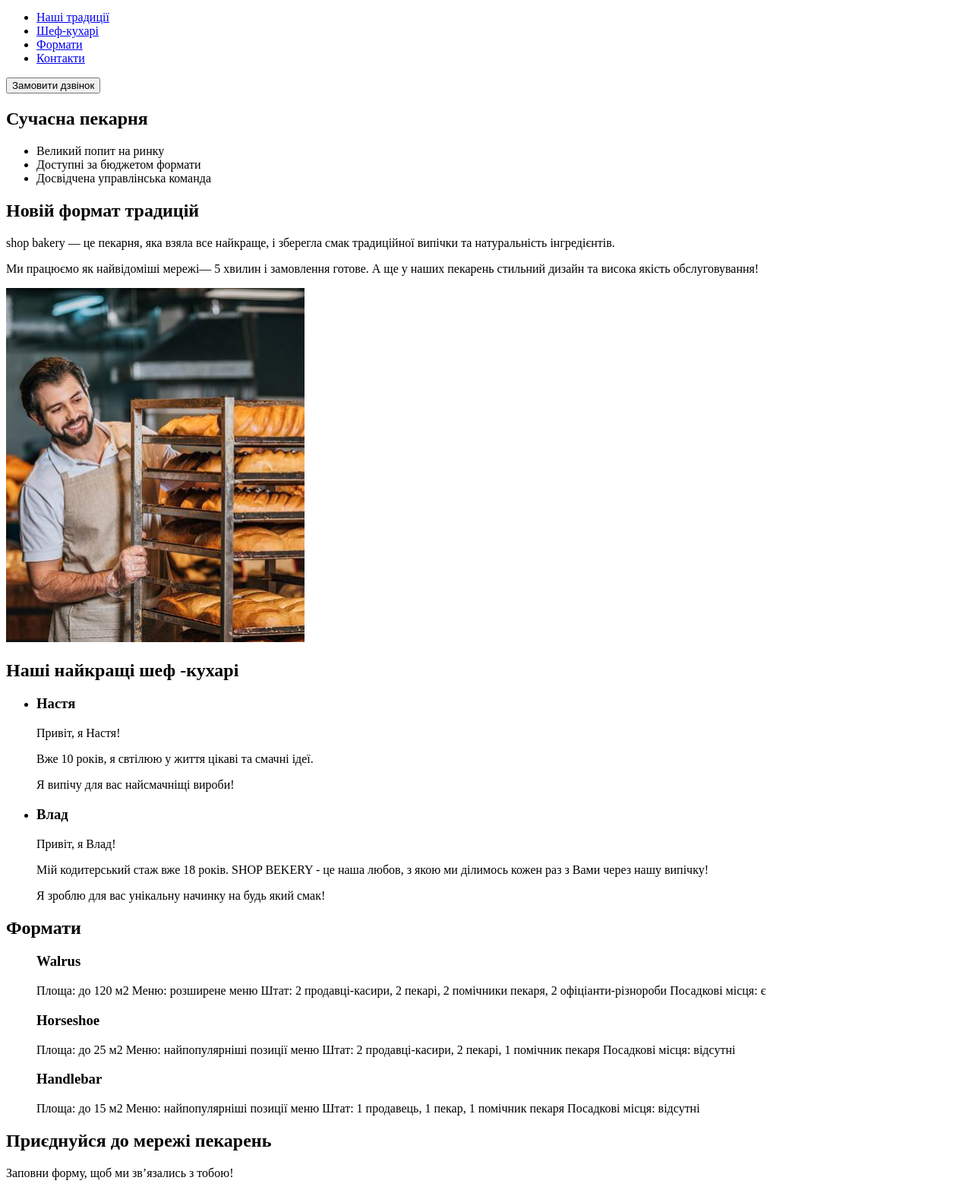
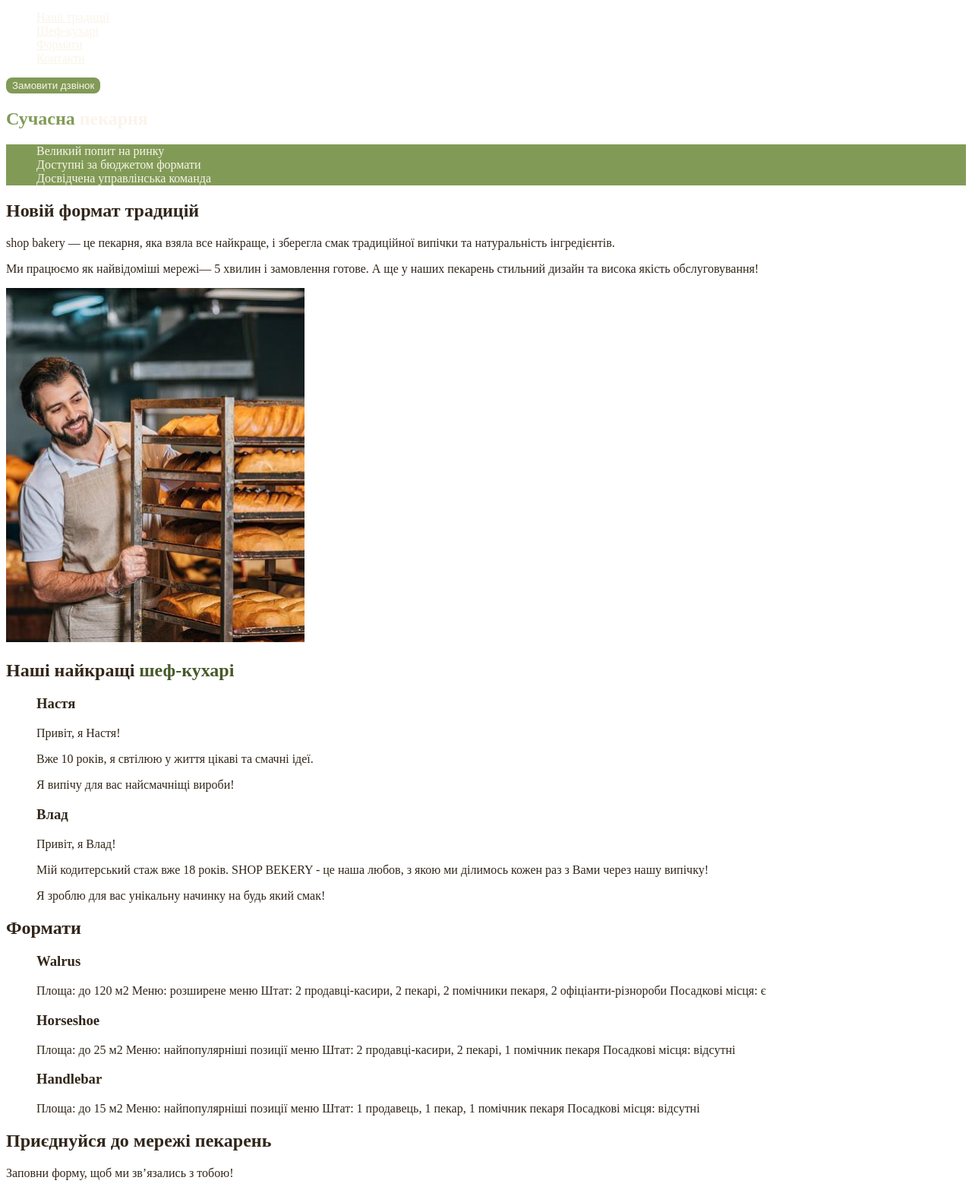
Before and after one commit to Bandosover/-, a plain HTML site: page index.html in a window 1280 px wide. Shown: the part 60-1626 px from the top of the page at 76% size. Drawn offline with Linux system fonts and the light colour scheme.

Commit message:
Add files via upload

```diff
--- /dev/null
+++ b/css/styles.css
@@ -0,0 +1,50 @@
+:root {
+  --color-primary-dark: #31261a;
+  --color-primary-light: #faf4ea;
+  --color-brand-light: #819b57;
+  --color-brand-dark: #465929;
+}
+
+/* Base */
+body {
+  color: var(--color-primary-dark);
+}
+
+ul {
+  list-style-type: none;
+}
+/* Button */
+.button {
+  color: var(--color-primary-light);
+  background-color: var(--color-brand-light);
+  border: 2px solid var(--color-brand-light);
+  border-radius: 8px;
+  cursor: pointer;
+}
+.button:hover {
+  color: var(--color-brand-dark);
+  background-color: transparent;
+}
+/* Link */
+.link {
+  color: var(--color-primary-light);
+}
+.link:hover {
+  color: var(--color-brand-light);
+}
+/* Hero section */
+.hero-title {
+  color: var(--color-primary-light);
+}
+.hero-title .accent {
+  color: var(--color-brand-light);
+}
+/* Advantages section */
+.advantages-list {
+  color: var(--color-primary-light);
+  background-color: var(--color-brand-light);
+}
+
+.section-title .accent {
+  color: var(--color-brand-dark);
+}
--- a/index.html
+++ b/index.html
@@ -3,34 +3,35 @@
   <head>
     <meta charset="UTF-8" />
     <meta name="viewport" content="width=device-width, initial-scale=1.0" />
-    <title>Genius Test</title>
+    <title>Сучасна пекарня</title>
+    <link rel="stylesheet" href="./css/styles.css" />
   </head>
   <body>
     <header>
       <nav>
-        <a href="#">
+        <a href="/">
           <img src="./images/logo.svg" alt="Логотип Сучасної пекарні" />
         </a>
         <ul>
-          <li><a href="#">Наші традиції</a></li>
-          <li><a href="#">Шеф-кухарі</a></li>
-          <li><a href="#">Формати</a></li>
-          <li><a href="#">Контакти</a></li>
+          <li><a class="link" href="#traditions-section">Наші традиції</a></li>
+          <li><a class="link" href="#chef-section">Шеф-кухарі</a></li>
+          <li><a class="link" href="#formats-section">Формати</a></li>
+          <li><a class="link" href="#contact-section">Контакти</a></li>
         </ul>
       </nav>
-      <button type="button">Замовити дзвінок</button>
+      <button class="button" type="button">Замовити дзвінок</button>
     </header>
     <main>
-      <section>
-        <h1>Сучасна пекарня</h1>
+      <section class="main-section">
+        <h1 class="hero-title"><span class="accent">Сучасна</span> пекарня</h1>
       </section>
-      <section>
-        <ul>
+      <section id="traditions-section">
+        <ul class="advantages-list">
           <li>Великий попит на ринку</li>
           <li>Доступні за бюджетом формати</li>
           <li>Досвідчена управлінська команда</li>
         </ul>
-        <h2>Новій формат традицій</h2>
+        <h2 class="section-title">Новій формат традицій</h2>
         <p>
           <span>shop bakery</span> — це пекарня, яка взяла все найкраще, і
           зберегла смак традиційної випічки та натуральність інгредієнтів.
@@ -45,8 +46,10 @@
           alt="Чоловік пекаро дивиться на хліб з усмішкою"
         />
       </section>
-      <section>
-        <h2>Наші найкращі шеф -кухарі</h2>
+      <section id="chef-section">
+        <h2 class="section-title">
+          Наші найкращі <span class="accent">шеф-кухарі</span>
+        </h2>
         <ul>
           <li>
             <article>
@@ -69,10 +72,10 @@
           </li>
         </ul>
       </section>
-      <section>
-        <h2>Формати</h2>
+      <section id="formats-section">
+        <h2 class="section-title">Формати</h2>
         <ul>
-          <il>
+          <li>
             <article>
               <h3 lang="en">Walrus</h3>
               <p>
@@ -81,8 +84,8 @@
                 місця: є
               </p>
             </article>
-          </il>
-          <il>
+          </li>
+          <li>
             <article>
               <h3 lang="en">Horseshoe</h3>
               <p>
@@ -91,8 +94,8 @@
                 відсутні
               </p>
             </article>
-          </il>
-          <il>
+          </li>
+          <li>
             <article>
               <h3 lang="en">Handlebar</h3>
               <p>
@@ -100,12 +103,20 @@
                 продавець, 1 пекар, 1 помічник пекаря Посадкові місця: відсутні
               </p>
             </article>
-          </il>
+          </li>
         </ul>
       </section>
-      <section>
-        <h2>Приєднуйся до мережі пекарень</h2>
+      <section id="contact-section">
+        <h2 class="section-title">Приєднуйся до мережі пекарень</h2>
         <p>Заповни форму, щоб ми звʼязались з тобою!</p>
+        <iframe
+          src="https://www.google.com/maps/embed?pb=!1m18!1m12!1m3!1d2540.1638712576832!2d30.48865857678032!3d50.45667308691542!2m3!1f0!2f0!3f0!3m2!1i1024!2i768!4f13.1!3m3!1m2!1s0x40d4ce637bfe1717%3A0x5370c2254ad1b952!2z0LLRg9C70LjRhtGPINCh0ZbRh9C-0LLQuNGFINCh0YLRgNGW0LvRjNGG0ZbQsiwgNTQsINCa0LjRl9CyLCAwMjAwMA!5e0!3m2!1suk!2sua!4v1700742186370!5m2!1suk!2sua"
+          width="603"
+          height="595"
+          allowfullscreen=""
+          loading="lazy"
+          referrerpolicy="no-referrer-when-downgrade"
+        ></iframe>
       </section>
     </main>
     <footer>
@@ -114,10 +125,10 @@
           <img src="./images/logo.svg" alt="Логотип Сучасної пекарні" />
         </a>
         <ul>
-          <li><a href="#">Наші традиції</a></li>
-          <li><a href="#">Шеф-кухарі</a></li>
-          <li><a href="#">Формати</a></li>
-          <li><a href="#">Контакти</a></li>
+          <li><a href="#traditions-section">Наші традиції</a></li>
+          <li><a href="#chef-section">Шеф-кухарі</a></li>
+          <li><a href="#formats-section">Формати</a></li>
+          <li><a href="#contact-section">Контакти</a></li>
         </ul>
       </nav>
       <address>
@@ -143,7 +154,7 @@
           </li>
         </ul>
         <a href="#" target="_blank">Політика конфіденційності</a>
-        <p>© 2022 Дані захищені</p>
+        <p>&copy; 2022 Дані захищені</p>
       </address>
     </footer>
   </body>
```
Also changed, not shown: .prettierrc.json (added).
